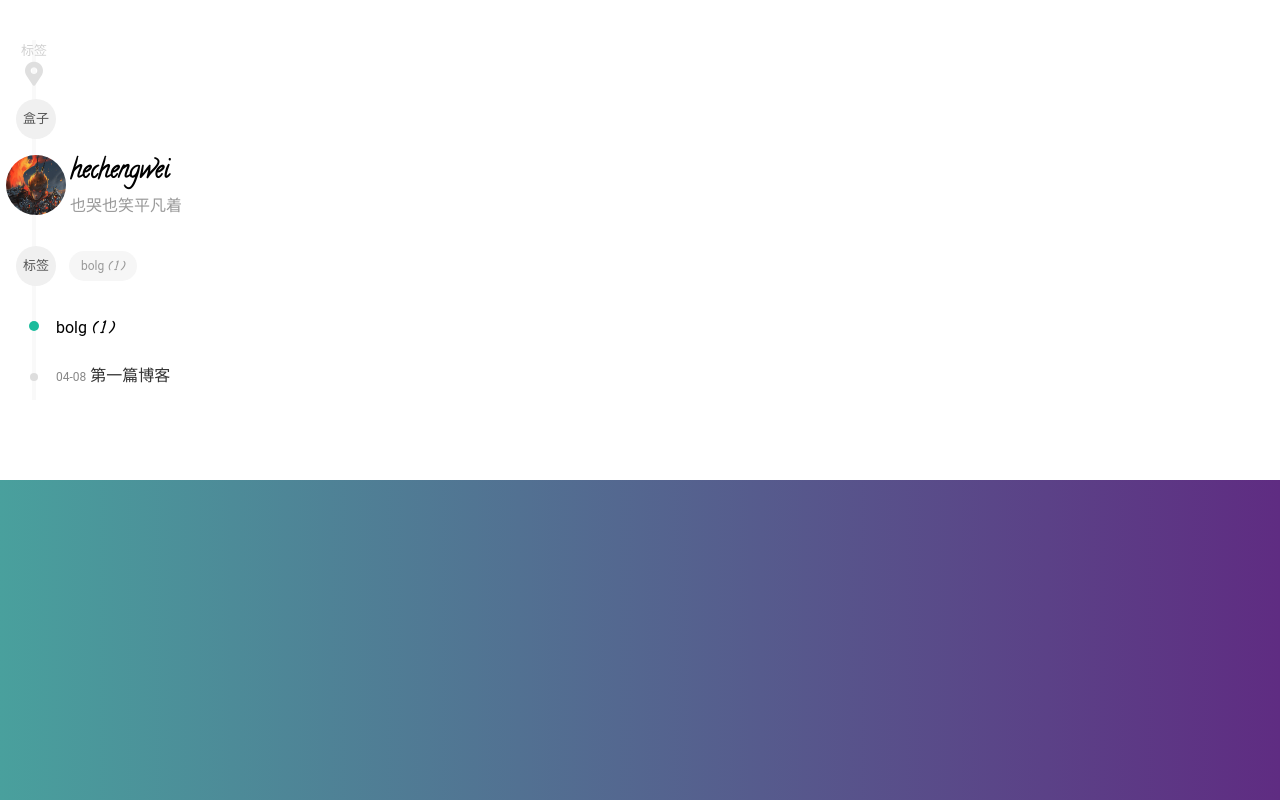
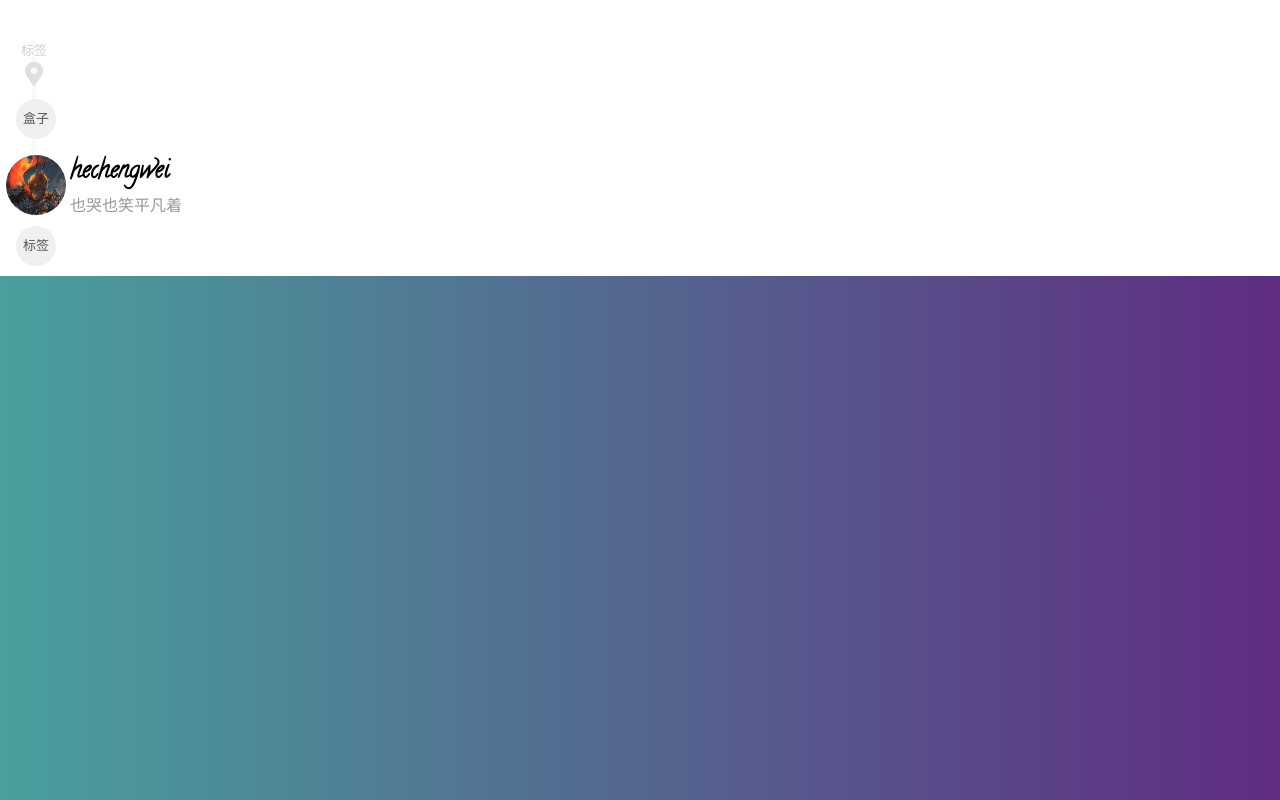
Before and after one commit to hechengwei/hechengwei.github.io, a plain HTML site: page tag/index.html in a window 1280 px wide. Drawn offline with Linux system fonts and the light colour scheme; files that its build step writes are made by us from their sources.

Commit message:
Site updated: 2016-04-15 23:42:16

```diff
--- a/tag/index.html
+++ b/tag/index.html
@@ -165,31 +165,10 @@
   <div class="tag-title">标签</div>
   <div class="tag-list">
 
-      <a class="tag-item" href="#bolg">
-        <span class="tag-name">bolg</span>
-        <span class="tag-size">( 1 )</span>
-      </a>
-
   </div>
 </section>
 
-  <ul class="list-post"><li id="bolg" class="item-category-name item-title item-title-0">
-  <!--
-    <a href="" class="text-year">
-   -->
-    bolg
-    <span class="category-count">( 1 )</span>
-  <!--
-  </a>
-   -->
-</li>
-<li class="item-post item">
-  <span class="post-date">04-08</span>
-
-  <a class="post-title" href="/2016/04/08/test/">第一篇博客</a>
-
-</li>
-</ul>
+  <ul class="list-post"></ul>
 </div>
 
 
```
Also changed, not shown: sitemap.xml (+0 -10 lines).
